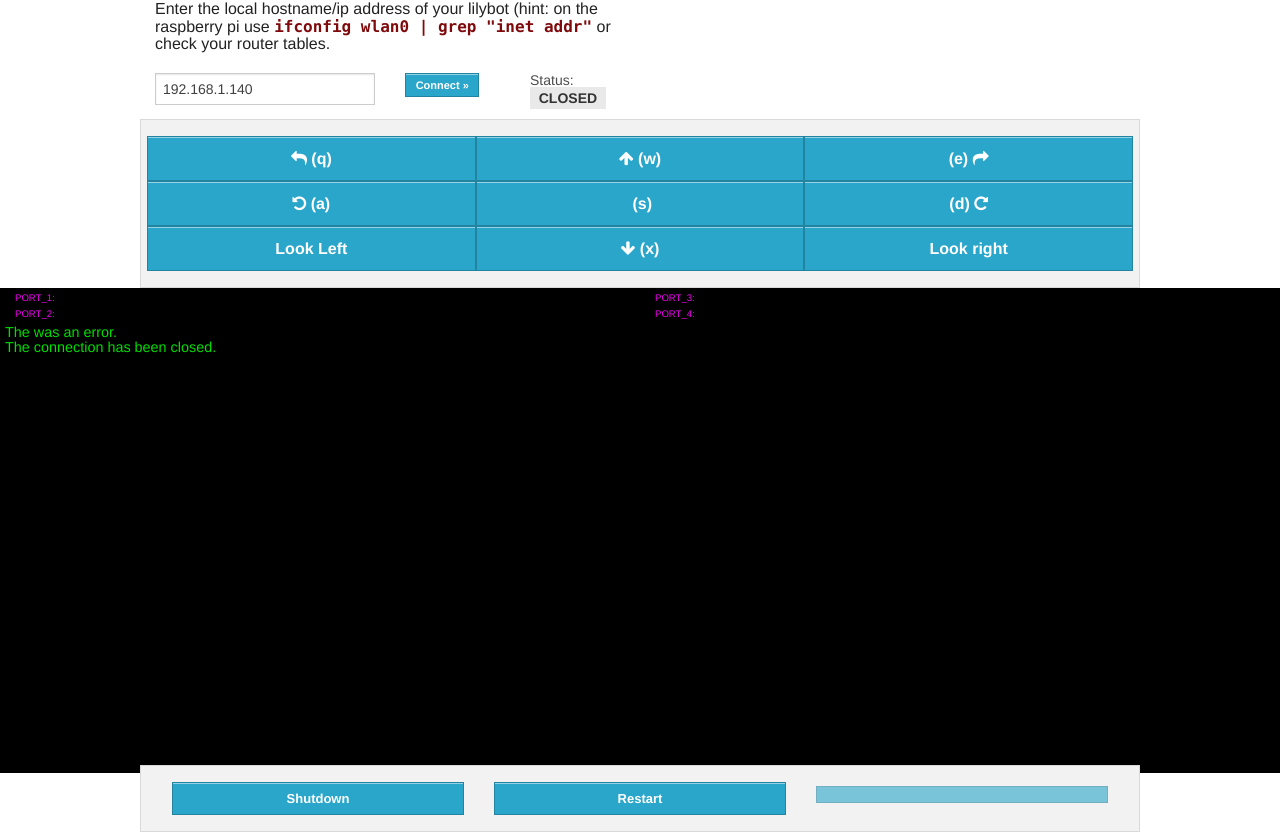
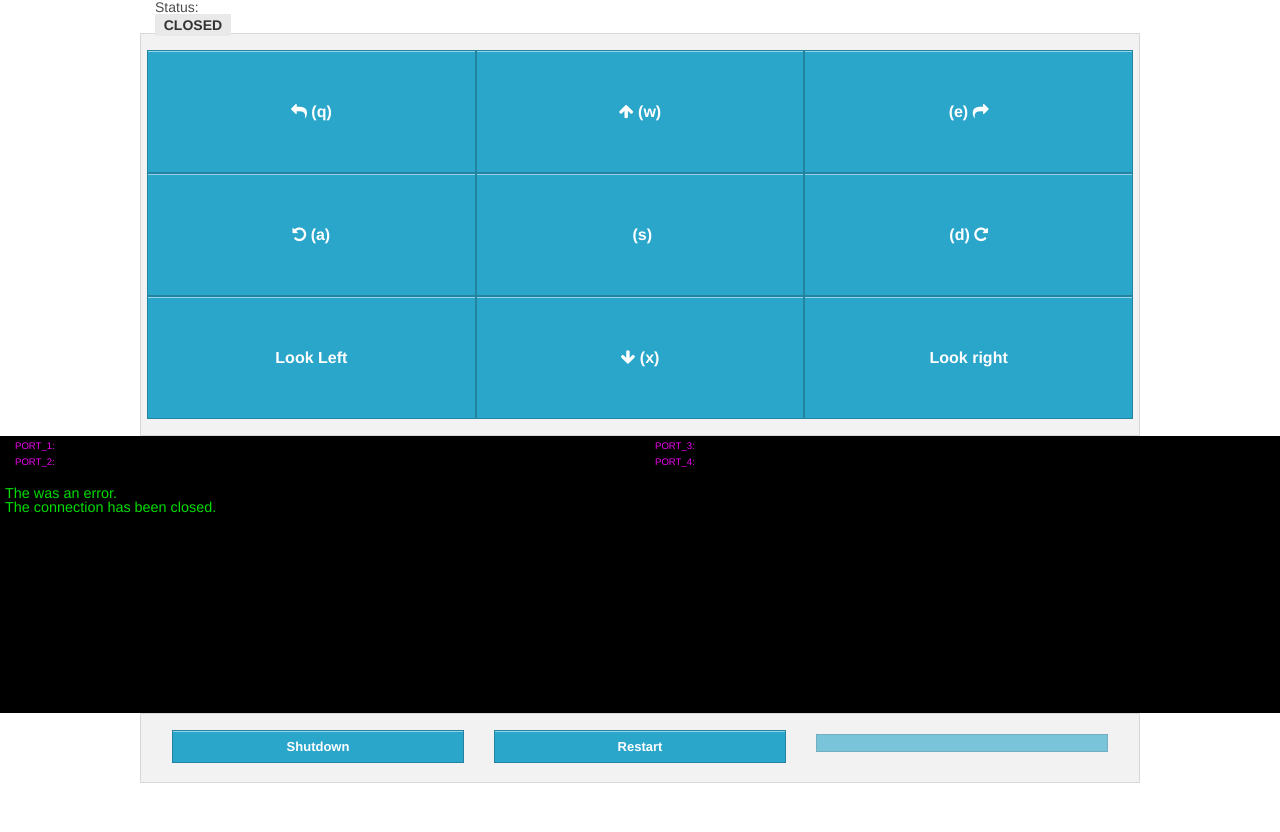
Before and after one commit to wilblack/lilybot, a plain HTML site: page jjbot/jjbot_webpage/index.html in a window 1280 px wide. After the commit the page ends 800 px from the top, so only its background shows below. Drawn offline with Linux system fonts and the light colour scheme.

Commit message:
Cleaning up more log styling issues.

```diff
--- a/jjbot/jjbot_webpage/css/styles.css
+++ b/jjbot/jjbot_webpage/css/styles.css
@@ -16,24 +16,30 @@ p {
     margin:0;
 }
 
+
 #log-wrapper {
     background-color: #000000;
-
-    height:100%;
+    height:67%;
 }
 
 #log {
     background-color: #000000;
     color:#00DD00;
-    overflow:scroll;
+    overflow-y:scroll;
     font-size:0.9em;
-    height:95%;
+    height:100%;
+    width:99%;
 }
 
 #sensor-values {
+    background-color: #000000;
     color:#EE00EE;
+    height:13%;
 }
 
+#footer {
+    height:20%;
+}
 
 .padded {
     padding:5px;
--- a/jjbot/jjbot_webpage/index.html
+++ b/jjbot/jjbot_webpage/index.html
@@ -23,8 +23,9 @@
     <div class="row">
         <div class="large-6 columns">
             <div id="send" class="">
-              <p>Enter the local hostname/ip address of your lilybot (hint: on the raspberry pi use <code> ifconfig wlan0 | grep "inet addr"</code> or check your router tables.</p>
               <div class="row">
+
+               <!--  <p>Enter the local hostname/ip address of your lilybot (hint: on the raspberry pi use <code> ifconfig wlan0 | grep "inet addr"</code> or check your router tables.</p>
 
                 <div class="large-6 small-5 columns">
                     <input type="text" id="hostname" value="192.168.1.140"/>
@@ -32,7 +33,7 @@
 
                 <div class="large-3 small-4 columns">
                     <button id="connect-btn" class="tiny" onclick="connectBtnCallback()">Connect &raquo;</button>
-                </div>
+                </div> -->
 
                 <div id="ready-state" class="large-3 small-3 columns">
                     <label>Status:</label>
--- a/jjbot/jjbot_webpage/js/main.js
+++ b/jjbot/jjbot_webpage/js/main.js
@@ -60,7 +60,7 @@ function lookLeft(){
   ardyh.socket.send("ll");
 }
 
-function lookLeft(){
+function lookRight(){
   ardyh.socket.send("lr");
 }
 
@@ -318,22 +318,32 @@ Ardyh = function(){
 $(document).ready(function(){
     ardyh = new Ardyh();
     ardyh.setup();
+
+    resize();
+    $(window).resize(function(){
+        resize();
+    })
 });
-
-
-
 
 
 
 function resize(){
     var H = $(window).height();
+    $("#controls .button").height(.12*H);
+
     var primaryH = $("#primary").height();
     var footerH = $("#footer").height();
-    var secondaryH = H - primaryH - footerH;
+
+    var secondaryH = H - primaryH;
 
     console.log("window height "+H);
     console.log("primary height "+primaryH);
     console.log("secondary height "+secondaryH);
 
     $("#secondary").height(secondaryH);
+
+
+    // Update controls button size.
+
+
 }
```
Also changed, not shown: 1 other file.
